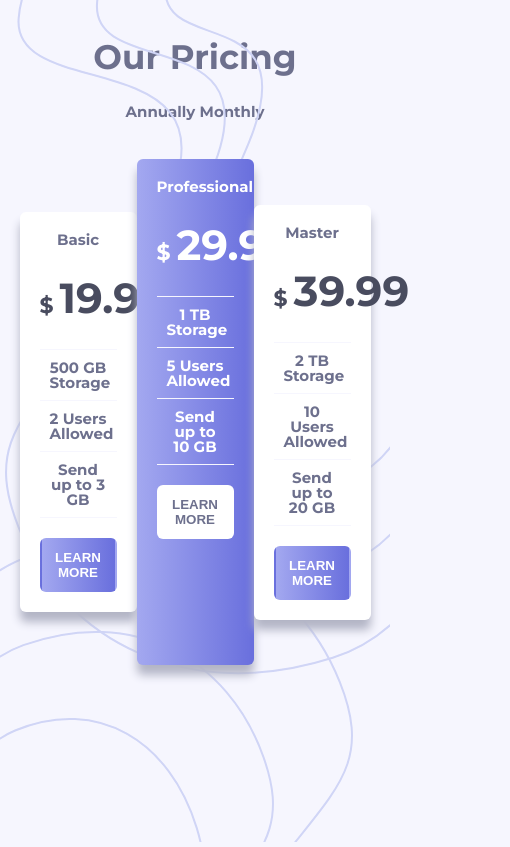
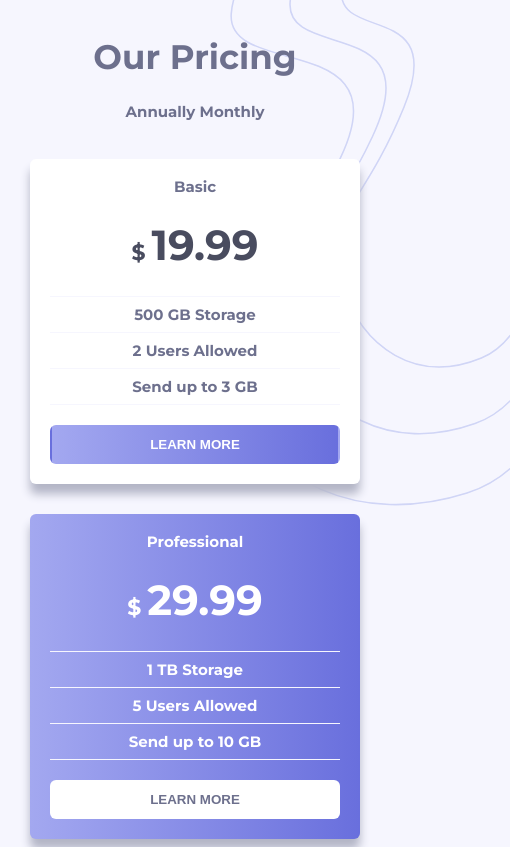
Before and after one commit to CorbicBojana/JS6, a website: page dist/index.html in a window 390 px wide. Shown: the top 847 px of the page, 510 px wide, since content can reach past the window. Drawn offline with Linux system fonts and the light colour scheme.

Commit message:
add media

```diff
--- a/app/scss/_media.scss
+++ b/app/scss/_media.scss
@@ -1,3 +1,38 @@
-@media only screen and (max-width: 980px) {
+@media only screen and (max-width: 780px) {
+
+    body {
+        overflow: hidden auto;
+    }
+
+    .col-1 {
+        width: 100%;
+        margin: 0 3rem 3rem;
+
+        &:last-child {
+            margin: 0 3rem 6rem 3rem;
+        }
+    }
+
+    .col-blue {
+        height: auto;
+
+        h4 {
+            margin-top: 0;
+        }
+    }
+
+    .img-top {
+        right: -12rem;
+        height: 60vh;
+    }
+
+    .img-bottom {
+        display: none;
+    }
+
+    .intro {
+        position: relative;
+        z-index: 10;
+    }
 
 }
--- a/app/scss/main.scss
+++ b/app/scss/main.scss
@@ -17,6 +17,7 @@ html {
     font-size: 1.5rem;
     font-family: 'Montserrat', sans-serif;
     background-color: $very-light-grayish-blue;
+    overflow: hidden;
   }
 
   .container {
@@ -50,6 +51,10 @@ html {
 
     h2 {
       color: $white-color;
+    }
+
+    h4 {
+      margin-top: 2rem;
     }
 
     .list-item-white {
@@ -122,7 +127,8 @@ html {
     &:hover {
       background: $white-color;
       color: $grayish-blue;
-      border: 0.2rem solid $grayish-blue;    }
+      border: 0.2rem solid $grayish-blue;
+    }
   }
 
   .intro {
```
Also changed, not shown: dist/css/main.css, dist/css/main.min.css.
